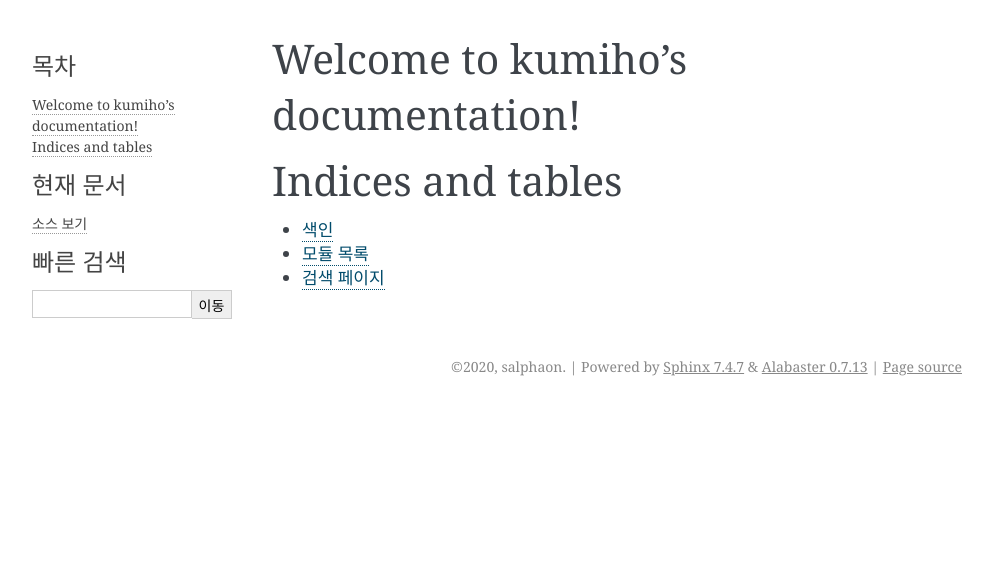
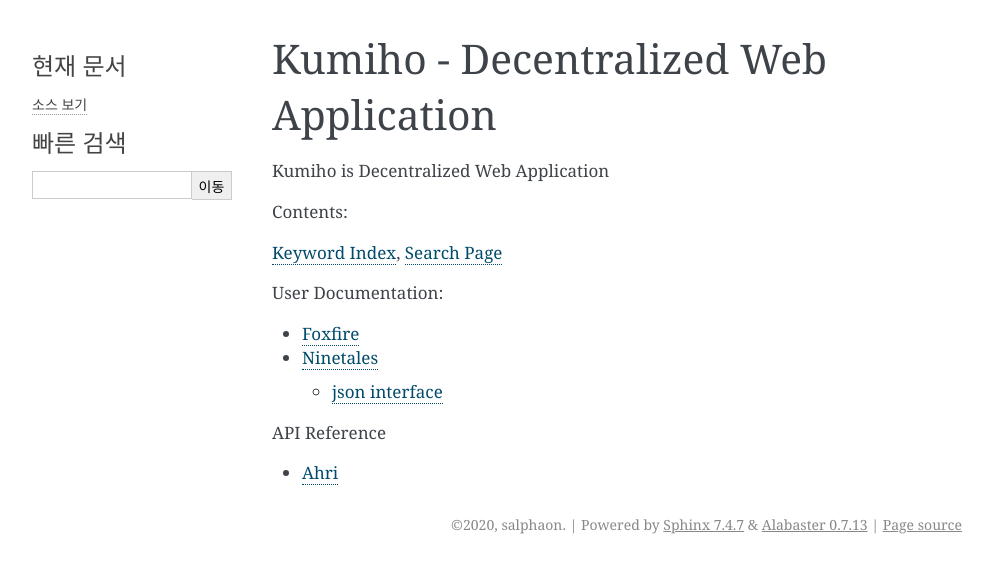
Before and after one commit to KumihoProject/Kumiho, a Sphinx documentation site: the page built from docs/source/index.rst, in a window 1280 px wide. Shown: the top 573 px of the page, without its empty margins (148-1141 px from the left). Built offline with Sphinx 7.4.7, drawn with Linux system fonts in a browser that asks for light colours.

Commit message:
docs 기초 공사

```diff
--- /dev/null
+++ b/docs/source/Foxfire.rst
@@ -0,0 +1,6 @@
+
+====
+Foxfire
+====
+
+Chrome Extension for using Kumiho platform
--- /dev/null
+++ b/docs/source/Ninetales.rst
@@ -0,0 +1,15 @@
+
+========
+Ninetales
+========
+
+
+
+.. _Ninetales-javascript-interface:
+
+------------------------------------------------------------------------------
+
+json interface
+=====================
+
+something
--- a/docs/source/conf.py
+++ b/docs/source/conf.py
@@ -43,6 +43,7 @@ templates_path = ['_templates']
 language = 'ko'
 master_doc = 'index'
 
+autosectionlabel_prefix_document = True
 
 # List of patterns, relative to source directory, that match files and
 # directories to ignore when looking for source files.
--- a/docs/source/index.rst
+++ b/docs/source/index.rst
@@ -3,18 +3,25 @@
    You can adapt this file completely to your liking, but it should at least
    contain the root `toctree` directive.
 
-Welcome to kumiho's documentation!
-==================================
+=================================
+Kumiho - Decentralized Web Application
+=================================
+
+Kumiho is Decentralized Web Application
+
+Contents:
+
+:ref:`Keyword Index <genindex>`, :ref:`Search Page <search>`
 
 .. toctree::
    :maxdepth: 2
-   :caption: Contents:
+   :caption: User Documentation:
 
+   Foxfire
+   Ninetales
 
+.. toctree::
+    :maxdepth: 2
+    :caption: API Reference
 
-Indices and tables
-==================
-
-* :ref:`genindex`
-* :ref:`modindex`
-* :ref:`search`
+    Ahri
```
Also changed, not shown: README.md (+4 -1 lines), docs/source/Ahri.rst (added, +10 -0 lines).
